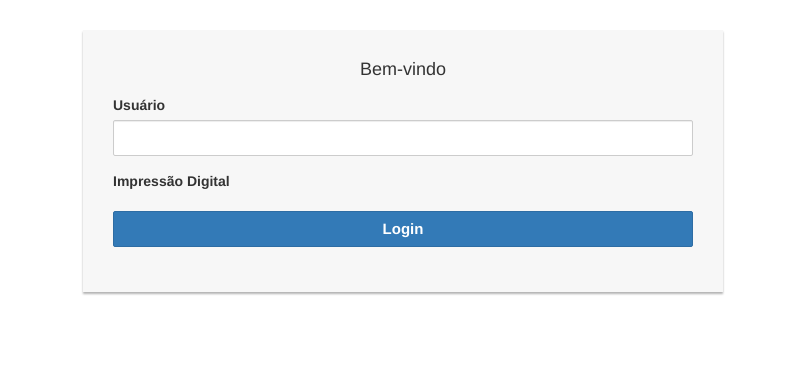
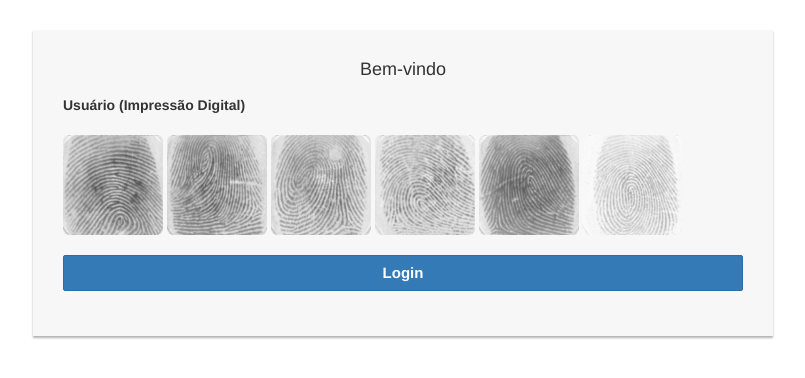
Before and after one commit to ogabriel/APS-UNIP-6sem, a Flask app: page / in a window 1280 px wide. Shown: the top 378 px of the page, without its empty margins (237-1042 px from the left). Run offline with Flask 2, Linux system fonts and the light colour scheme; some libraries are stand-ins or nearby versions.

Commit message:
adding form values to index.html and execution of app.py

```diff
--- a/app.py
+++ b/app.py
@@ -76,8 +76,8 @@ def get_descriptors(img):
     return (keypoints, des)
 
 
-def main():
-    des = get_des_sample(sys.argv[1])
+def main(des):
+    des = get_des_sample(des)
 
     bf = cv2.BFMatcher(cv2.NORM_HAMMING, crossCheck=True)
 
@@ -85,8 +85,10 @@ def main():
 
     if name:
         print("The owner of the fingerprint is: " + name)
+        return name
     else:
         print("Not found in the database")
+        return None
 
 
 def comparisons_with_permitted_images(sample_fingerprint, bf):
--- a/flaskapp.py
+++ b/flaskapp.py
@@ -1,5 +1,6 @@
-from flask import Flask, render_template, redirect, request
+from flask import Flask, render_template, redirect, request, url_for, session, flash
 from flask_sqlalchemy import SQLAlchemy
+import app as fingerprint
 
 app = Flask(__name__)
 app.config['SQLALCHEMY_DATABASE_URI'] = 'sqlite:///pesticides.db'
@@ -12,15 +13,22 @@ farmers = db.Table('farmers', db.metadata, autoload=True, autoload_with=db.engin
 @app.route('/', methods=['POST', 'GET'])
 def index():
     if request.method == 'POST':
-        return redirect('/database/')
-        pass
+        login_content = request.form['user']
+        print(login_content)
+        user = fingerprint.main(login_content)
+        if user:
+            session["user"] = user
+            return redirect(url_for('database'))
+        else:
+            flash('Impressão digital incorreta ou não autorizada!')
     else:
         return render_template('index.html')
 
 
 @app.route('/database/')
 def database():
-    results = db.session.query(farmers).all()
+    user = session.get("user")
+    results = db.engine.execute('SELECT * FROM farmers')
     return render_template('database.html', results=results)
 
 
--- a/static/css/main.css
+++ b/static/css/main.css
@@ -11,7 +11,7 @@ h2 {
 }
 
 .login-form {
-	width: 640px;
+	width: 740px;
 	margin: 30px auto;
 }
 
@@ -31,3 +31,21 @@ h2 {
 	font-size: 15px;
 	font-weight: bold;
 }
+
+[type=radio] {
+    position: absolute;
+    opacity: 0;
+    width: 0;
+    height: 0;
+}
+
+[type=radio] + img {
+    cursor: pointer;
+}
+
+[type=radio]:checked + img {
+    box-shadow: 2px 2px 5px green;
+}
+.fingerprint {
+    width: 100px;
+}
--- a/templates/database.html
+++ b/templates/database.html
@@ -1,7 +1,7 @@
 {% extends 'base.html' %}
 
 {% block head %}
-<title>Banco de dados</title>
+<title>Ministério da Fazenda - Banco de dados</title>
 {% endblock %}
 
 {% block body %}
--- a/templates/index.html
+++ b/templates/index.html
@@ -7,14 +7,36 @@
 {% block body %}
 <div class="content">
     <div class="login-form">
-        <form action="" method="POST">
+        <form action="/" method="POST">
             <h2>Bem-vindo</h2>
             <div class="form-group">
-                <label>Usuário</label>
-                <input type="text" class="form-control" required="required">
+                <label>Usuário (Impressão Digital)</label>
             </div>
-            <div class="form-group">
-                <label>Impressão Digital</label>
+            <div class ="form-group">
+                <label>
+                    <input type="radio" name="user" value="101_2.tif">
+                    <img class="fingerprint img-rounded" src="{{ url_for('static', filename='images/101_2.png') }}">
+                </label>
+                <label>
+                    <input type="radio" name="user" value="102_2.tif">
+                    <img class="fingerprint img-rounded" src="{{ url_for('static', filename='images/102_2.png') }}">
+                </label>
+                <label>
+                    <input type="radio" name="user" value="103_3.tif">
+                    <img class="fingerprint img-rounded" src="{{ url_for('static', filename='images/103_3.png') }}">
+                </label>
+                <label>
+                    <input type="radio" name="user" value="104_5.tif">
+                    <img class="fingerprint img-rounded" src="{{ url_for('static', filename='images/104_5.png') }}">
+                </label>
+                <label>
+                    <input type="radio" name="user" value="105_2.tif">
+                    <img class="fingerprint img-rounded" src="{{ url_for('static', filename='images/105_2.png') }}">
+                </label>
+                <label>
+                    <input type="radio" name="user" value="106_7.tif">
+                    <img class="fingerprint img-rounded" src="{{ url_for('static', filename='images/106_7.png') }}">
+                </label>
             </div>
             <div class="form-group clearfix center-block">
                 <button type="submit" class="btn btn-primary login-btn btn-block">Login</button>
```
Also changed, not shown: static/images/101_2.png (added), static/images/102_2.png (added), static/images/103_3.png (added), static/images/104_5.png (added), static/images/105_2.png (added), static/images/106_7.png (added).
